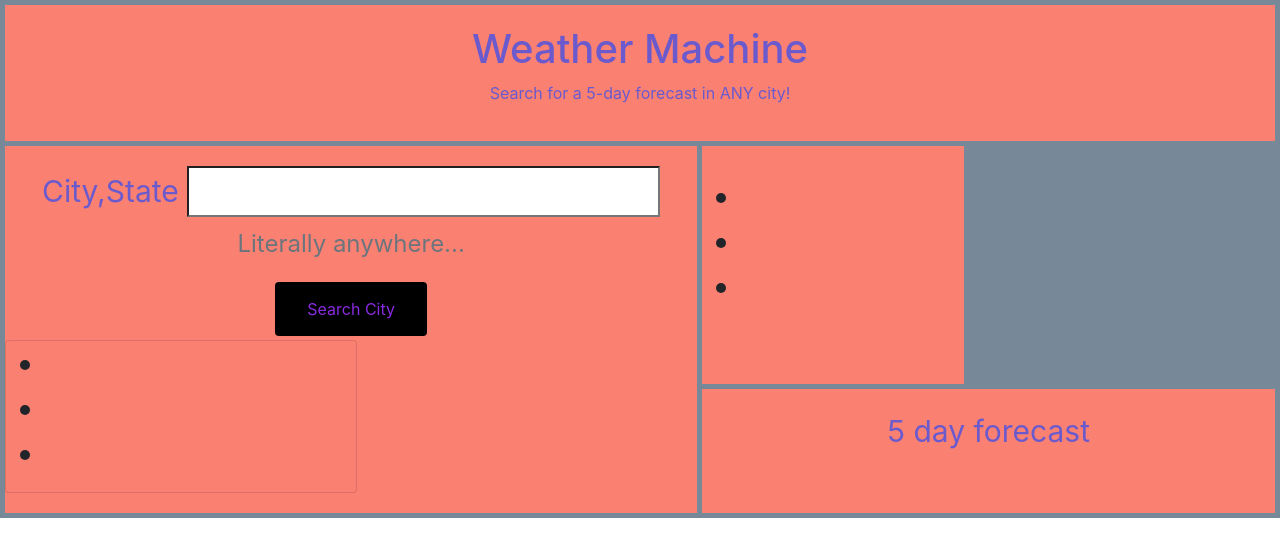
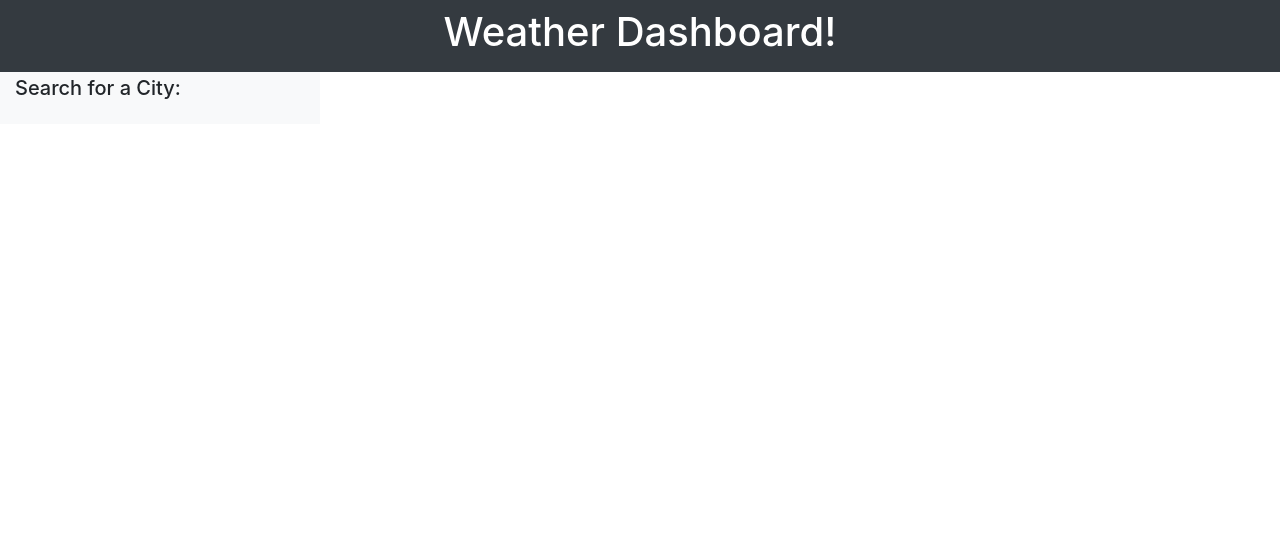
Before and after one commit to Davidanderson76/weatherforecast, a plain HTML site: page index.html in a window 1280 px wide. Drawn offline with nearby package versions, Linux system fonts and the light colour scheme.

Commit message:
updating my weather app

```diff
--- a/index.html
+++ b/index.html
@@ -15,52 +15,21 @@
 
 
 <body>
+    <header class="container-fluid text-center text-white bg-dark p-2">
+        <h1>Weather Dashboard!</h1>
+    </header>
+    <div class ="container-fluid">
+        <div class="row">
+            <aside class="col-lg-3 bg-light">
+                <h5 class="mt-1">Search for a City:</h5>
+                <div class="form-inline form-group">
 
-<!--HEADER HERE-->
-
-<div class="grid-container">
-    <div class="item1">
-        <h1>Weather Machine</h1>
-        <p id="headerText">Search for a 5-day forecast in ANY city!</p>
-    </div>
-
-<!--SEARCH BAR HERE HERE-->
-    <div class="item2">
-        <form>
-            <div class="box">
-                <div class="form-group">
-                    <label>City,State</label>
-                    <span id="error"></span>
-                        <input type="search" id="city" >
-                        <small id="form" class="form-text text-muted">Literally anywhere...</small>
                 </div>
-                    <button type="submit" id="submitWeather" class="btn btn-primary button">Search City</button>
-            </div>
-        </form>
-
-<!--LIST TO PLACE HISTORY SEARCHES-->
-
-        <div class="card" style="width: 22rem;">
-            <ul class="listGroup">
-              <li class="listItem"></li>
-              <li class="listItem"></li>
-              <li class="listItem"></li>
-            </ul>
+            </aside>
         </div>
     </div>
 
-<!--RESULTS GO HERE-->
 
-    <div class="item3">
-       <h1></h1>
-        <ul class="showWeatherForcast">
-            <li class="weatherItem"></li>
-            <li class="weatherItem"></li>
-            <li class="weatherItem"></li>
-        </ul>
-    </div>
-    <div class="item5">5 day forecast</div>
-</div>
 
 
 
```
